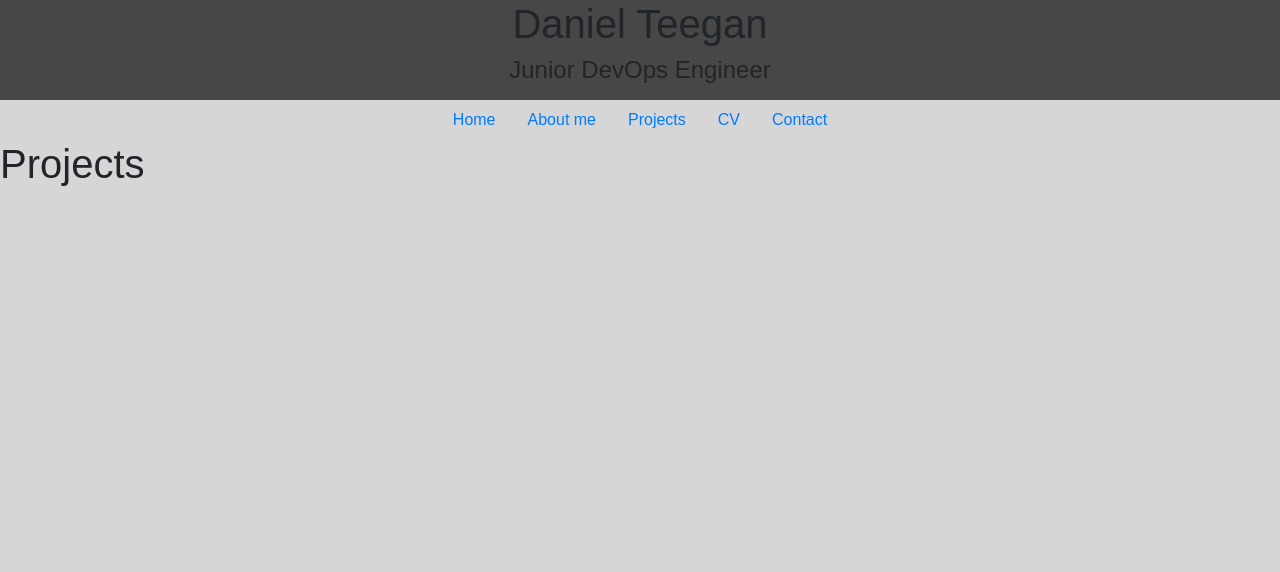
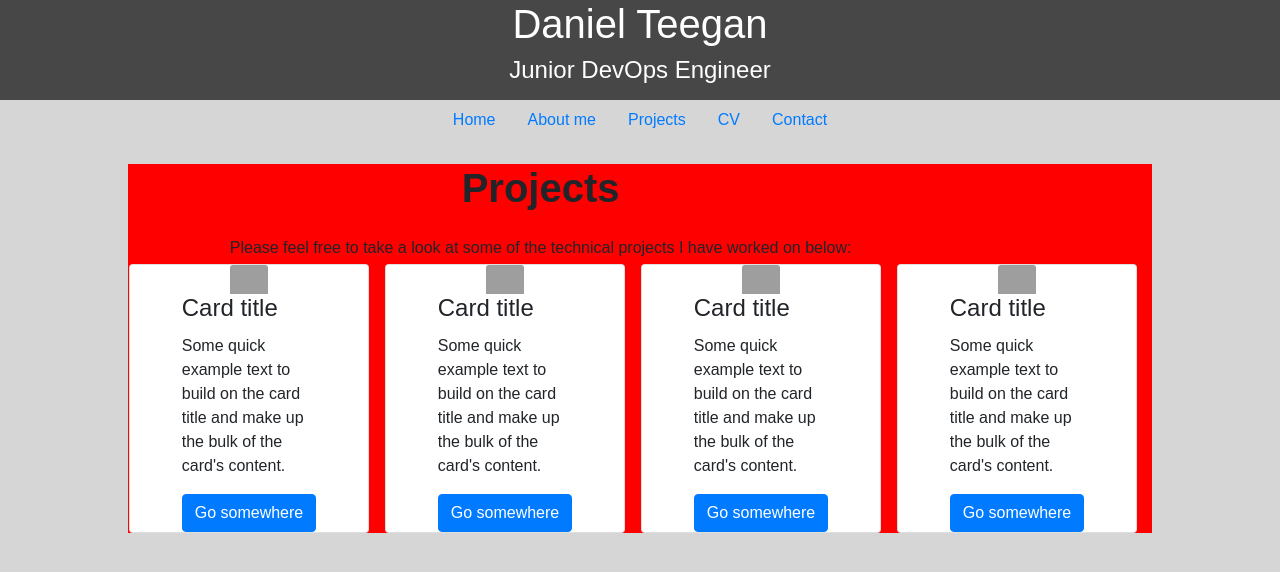
Before and after one commit to DanTeegan/Portfolio, a Flask app: page /projects in a window 1280 px wide. Shown: the top 572 px of the page. Run offline with Flask 2, Linux system fonts and the light colour scheme; some libraries are stand-ins or nearby versions; grey boxes are pictures that could not be loaded.

Commit message:
Updating CV page

```diff
--- a/static/style.css
+++ b/static/style.css
@@ -12,6 +12,8 @@ body{
 
 }
 
+
+
 .banner {
 	width:100%;
 	height:100px;
@@ -21,11 +23,11 @@ body{
 }
 
 .banner h1 {
-  font-color: white;
+  color: white;
 }
 
 .banner h4{
-  font-color: white;
+  color: white;
 }
 
 .index {
@@ -42,3 +44,35 @@ body{
 	margin:auto;
 	text-align:center;
 }
+
+.container h1 {
+  margin:auto;
+  text-align:center;
+}
+
+.projectsp{
+  text-align: center !important;
+}
+
+.cardsblock {
+  width:80%;
+  margin:auto;
+  background-color: red;
+}
+
+.intropara {
+  width: 80%;
+  height: 100px;
+
+}
+
+.card {
+  float: right;
+  padding:0 100px 0 100px !important;
+  align-items: center;
+}
+
+
+.btn btn-primary {
+  text-align:center;
+}
--- a/templates/aboutme.html
+++ b/templates/aboutme.html
@@ -3,7 +3,7 @@
 {% block content %}
 
 <div class="container">
-    <h1>About me</h1>
+    <h1 class="h1-responsive font-weight-bold text-center my-4">About me</h1>
   <p>Lorem ipsum dolor sit amet, consectetur adipiscing elit. Duis quis augue ac nunc tristique lacinia. Phasellus blandit commodo vestibulum. Pellentesque lacinia, mauris et tempor tincidunt, risus urna tristique massa, eget mattis tortor mauris non libero. Mauris fermentum tincidunt metus quis porttitor. Lorem ipsum dolor sit amet, consectetur adipiscing elit. Duis quis augue ac nunc tristique lacinia. Phasellus blandit commodo vestibulum. Pellentesque lacinia, mauris et tempor tincidunt, risus urna tristique massa, eget mattis tortor mauris non libero. Mauris fermentum tincidunt metus quis porttitor.</p>
 
 </div>
--- a/templates/index.html
+++ b/templates/index.html
@@ -3,6 +3,7 @@
 {% block content %}
 
 <div class="container">
+    <h1 class="h1-responsive font-weight-bold text-center my-4">Welcome</h1>
 <p>Lorem ipsum dolor sit amet, consectetur adipiscing elit. Duis quis augue ac nunc tristique lacinia. Phasellus blandit commodo vestibulum. Pellentesque lacinia, mauris et tempor tincidunt, risus urna tristique massa, eget mattis tortor mauris non libero. Mauris fermentum tincidunt metus quis porttitor. Lorem ipsum dolor sit amet, consectetur adipiscing elit. Duis quis augue ac nunc tristique lacinia. Phasellus blandit commodo vestibulum. Pellentesque lacinia, mauris et tempor tincidunt, risus urna tristique massa, eget mattis tortor mauris non libero. Mauris fermentum tincidunt metus quis porttitor.</p>
 </div>
 
--- a/templates/projects.html
+++ b/templates/projects.html
@@ -1,15 +1,66 @@
 {% extends "base.html" %}
 
 {% block content %}
-
-<h1>Projects</h1>
 
 
 
 
 
+<div class="cardsblock container">
+
+    <div class="intropara">
+<h1 class="h1-responsive font-weight-bold text-center my-4">Projects</h1>
+<p class="text-center"> Please feel free to take a look at some of the technical projects I have worked on below:</p>
+</div>
 
 
+<div class="row">
+
+    <div class="col-sm-3">
+    <div class="card" style="width: 15rem;">
+      <img class="card-img-top" src="..." alt="Card image cap">
+      <div class="card-block">
+        <h4 class="card-title">Card title</h4>
+        <p class="card-text">Some quick example text to build on the card title and make up the bulk of the card's content.</p>
+        <a href="#" class="btn btn-primary">Go somewhere</a>
+      </div>
+    </div>
+    </div>
+
+    <div class="col-sm-3">
+    <div class="card" style="width: 15rem;">
+      <img class="card-img-top" src="..." alt="Card image cap">
+      <div class="card-block">
+        <h4 class="card-title">Card title</h4>
+        <p class="card-text">Some quick example text to build on the card title and make up the bulk of the card's content.</p>
+        <a href="#" class="btn btn-primary">Go somewhere</a>
+      </div>
+    </div>
+    </div>
+
+    <div class="col-sm-3">
+    <div class="card" style="width: 15rem;">
+      <img class="card-img-top" src="..." alt="Card image cap">
+      <div class="card-block">
+        <h4 class="card-title">Card title</h4>
+        <p class="card-text">Some quick example text to build on the card title and make up the bulk of the card's content.</p>
+        <a href="#" class="btn btn-primary">Go somewhere</a>
+      </div>
+    </div>
+    </div>
+
+    <div class="col-sm-3">
+        <div class="card" style="width: 15rem;">
+      <img class="card-img-top" src="..." alt="Card image cap">
+      <div class="card-block">
+        <h4 class="card-title">Card title</h4>
+        <p class="card-text">Some quick example text to build on the card title and make up the bulk of the card's content.</p>
+        <a href="#" class="btn btn-primary">Go somewhere</a>
+      </div>
+    </div>
+    </div>
+    </div>
+</div>
 
 
 
```
Also changed, not shown: templates/contact.html (+3 -17 lines), templates/cv.html (+6 -1 lines), README.md, 1 other file.
